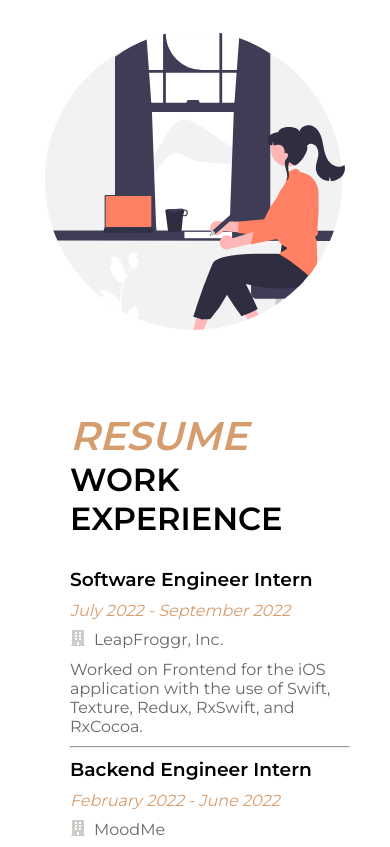
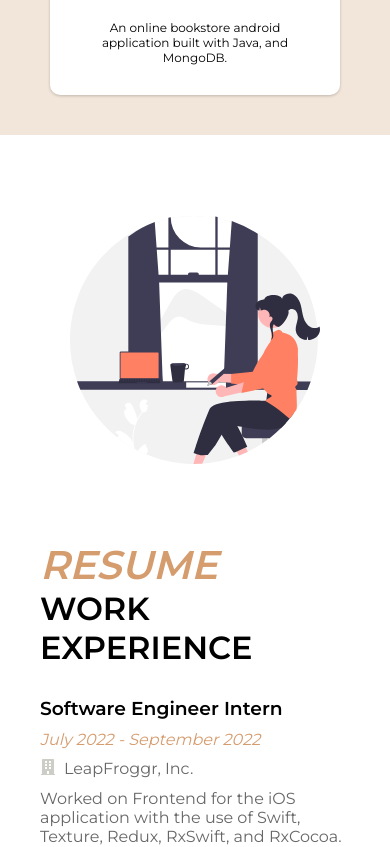
Before and after one commit to kweisVee/REACT-Portfolio, a React (Create React App) app in the folder portfolio/: page / in a window 390 px wide. Shown: the part 2500-3347 px from the top of the page. Built offline with nearby package versions, Linux system fonts and the light colour scheme.

Commit message:
changes to responsiveness

```diff
--- a/portfolio/src/components/AboutMe/AboutMeElements.js
+++ b/portfolio/src/components/AboutMe/AboutMeElements.js
@@ -4,15 +4,15 @@ export const AboutMeContainer = styled.div`
     /* @import url('https://fonts.googleapis.com/css2?family=Montserrat:wght@200&display=swap'); */
     font-family: 'Montserrat', sans-serif;
     background: #de5542;
-    /* height: 90vh; */
-    height: 100%;
+    height: 100vh;
+    /* height: 100%; */
     width: 100%;
     display: flex;
     font-weight: 200;
     flex-direction: column;
     padding: 0px 200px;
     font-weight: 150;
-    height: 100%;
+    /* height: 100%; */
     padding: 80px 200px 140px 100px;
 
     @media screen and (max-width: 912px) {
@@ -22,7 +22,8 @@ export const AboutMeContainer = styled.div`
 
     @media screen and (max-width: 375px) {
         /* height: 89vh; */
-        padding: 0px 0px;
+        padding: 20px 0px;
+        height: 100%;
     }
 `
 
--- a/portfolio/src/components/Contact/ContactElements.js
+++ b/portfolio/src/components/Contact/ContactElements.js
@@ -6,11 +6,13 @@ export const ContactContainer = styled.div`
     justify-content: space-evenly;
     justify-items: center;
     align-items: center;
+    height: 100vh;
     padding: 200px 30px;
     @media screen and (max-width: 970px) {
         flex-direction: column;
         gap: 50px;
         padding: 100px 30px;
+        height: 100%;
     }
 
     @media screen and (max-width: 540px) {
--- a/portfolio/src/components/Projects/ProjectsElements.js
+++ b/portfolio/src/components/Projects/ProjectsElements.js
@@ -5,38 +5,18 @@ export const ProjectsContainer = styled.div`
    /* @import url('https://fonts.googleapis.com/css2?family=Montserrat&display=swap'); */
     /* @import url('https://fonts.googleapis.com/css2?family=Montserrat:wght@400;600&display=swap'); */
     font-family: 'Montserrat', sans-serif;
-    /* height: 100vh; */
+    height: 100vh;
     width: 100%;
+    /* height: 100%; */
     display: flex;
     flex-direction: column;
     align-items: center;
     background: #F2E5D9;
     padding: 40px 30px;
 
-    /* padding: 100px 200px; */
-    /* @media screen and (max-width: 1080px) {
-        height: 108vh;
+    @media screen and (max-width: 912px) {
+        height: 100%;
     }
-
-    @media screen and (max-width: 1080px) {
-        height: 125vh;
-    }
-
-    @media screen and (max-width: 970px) {
-        height: 150vh;
-    }
-
-    @media screen and (max-width: 768px) {
-        height: 190vh;
-    }
-
-    @media screen and (max-width: 540px) {
-        height: 240vh;
-    }
-
-    @media screen and (max-width: 280px) {
-        height: 260vh;
-    } */
 `
 
 export const ProjectsTitleContainer = styled.div``
--- a/portfolio/src/components/Resume/ResumeElements.js
+++ b/portfolio/src/components/Resume/ResumeElements.js
@@ -4,11 +4,21 @@ export const ResumeContainer = styled.div`
     background-color: white;
     padding: 40px 149px 40px 140px;
     display: flex;
+    height: 100vh;
     gap: 10px;
     flex-direction: column;
 
     @media screen and (max-width: 970px) {
+        height: 100%;
         padding: 40px 40px 40px 40px;
+    }
+
+    @media screen and (max-width: 460px) {
+        padding: 30px 30px 30px 30px;
+    }
+
+    @media screen and (max-width: 320px) {
+        padding: 20px 20px 20px 20px;
     }
 `
 
@@ -16,6 +26,10 @@ export const ResumeTitle = styled.h1`
     color: #d59c6e;
     font-weight: 700;
     font-size: 2.5rem;
+
+    @media screen and (max-width: 360px) {
+        font-size: 2rem;
+    }
 `
 export const ResumeBodyContainer = styled.div`
     display: flex;
@@ -34,6 +48,16 @@ export const ResumeImageContainer = styled.div`
 export const ResumeImage = styled.img`
     height: 400px;
     width: 300px;
+
+    @media screen and (max-width: 412px) {
+        height: 350px;
+        width: 250px;
+    }
+
+    @media screen and (max-width: 320px) {
+        height: 350px;
+        width: 200px;
+    }
 `
 
 export const ResumeWorkEducationContainer = styled.div`
@@ -41,6 +65,10 @@ export const ResumeWorkEducationContainer = styled.div`
     flex-direction: column;
     gap: 30px;
     padding: 10px 0px 10px 30px;
+
+    @media screen and (max-width: 420px) {
+        padding: 5px 0px 5px 10px;
+    }
 `
 
 export const ResumeDetailsContainer = styled.div`
@@ -51,6 +79,10 @@ export const ResumeDetailsContainer = styled.div`
 export const ResumeDetailsTypeTitle = styled.h2`
     margin-bottom: 30px;
     font-size: 2rem;
+
+    @media screen and (max-width: 360px) {
+        font-size: 1.5rem;
+    }
 `
 
 export const ResumeWorkDetailsContainer = styled.div`
```
